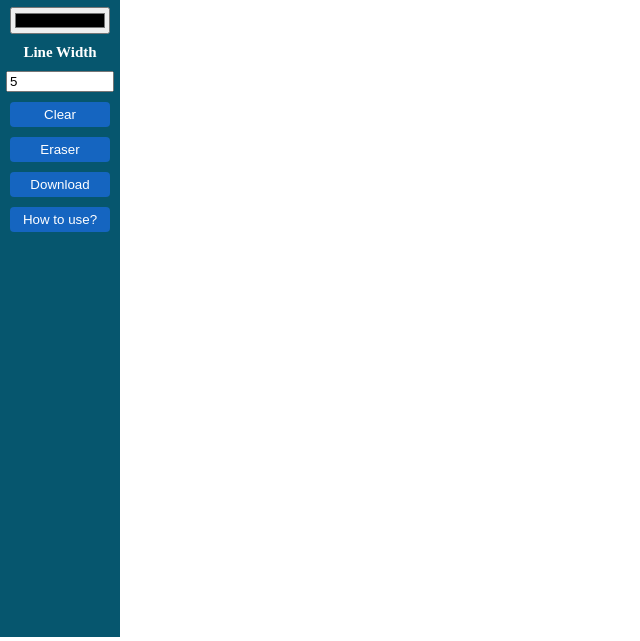
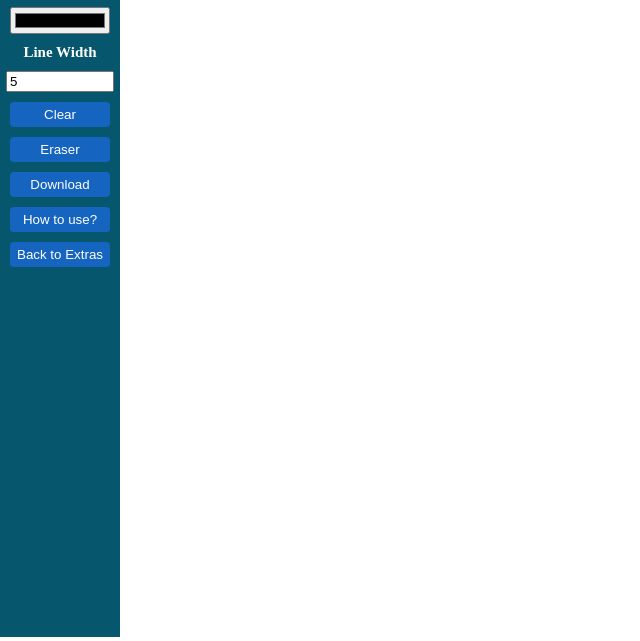
Before and after one commit to y-unees/Canvas-project, a plain HTML site: page index.html in a window 1280 px wide. Shown: the part 163-804 px from the top of the page, without its empty margins (0-640 px from the left). Drawn offline with Linux system fonts and the light colour scheme.

Commit message:
back button added

```diff
--- a/index.html
+++ b/index.html
@@ -23,6 +23,7 @@
             <button id="eraser">Eraser</button>
             <button id="download">Download</button>
             <button id="help">How to use?</button>
+            <button class="back-button" onclick="window.history.back();">Back to Extras</button>
 
             <!-- Pop-up modal -->
             <div id="help-modal" class="modal">
```
